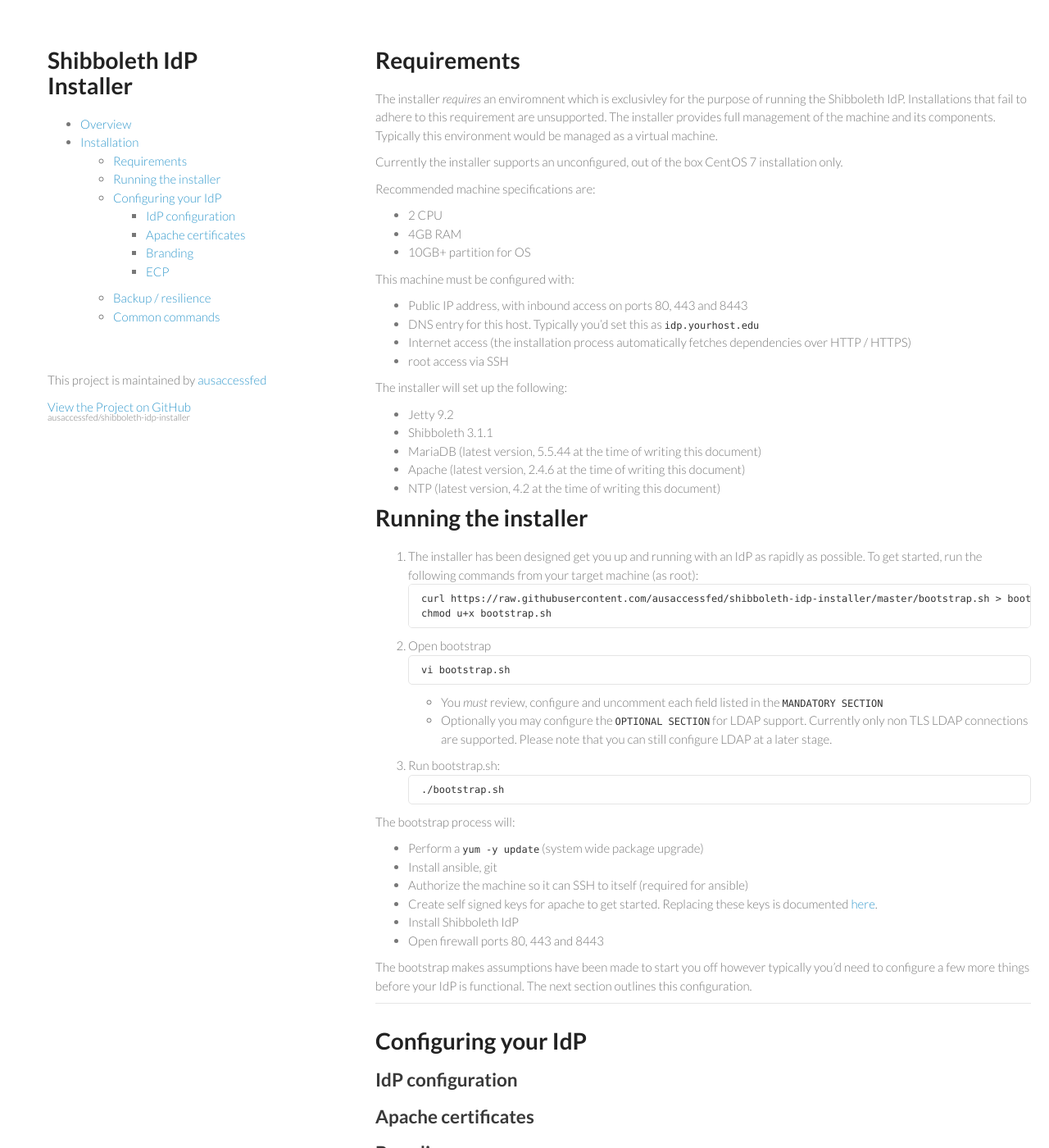
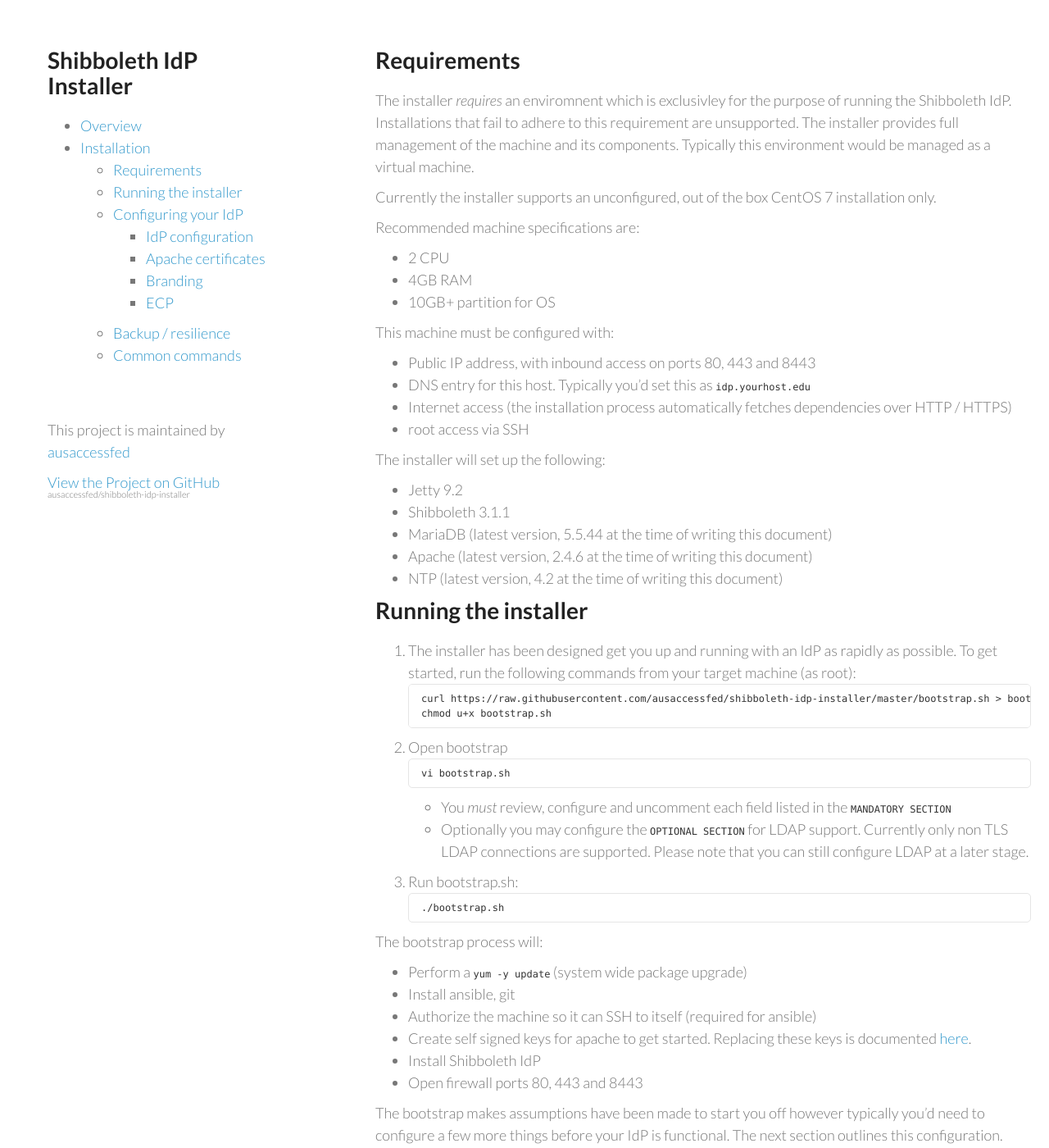
Before and after one commit to ausaccessfed/shibboleth-idp-installer, a Jekyll site: the page built from installation.md, in a window 1280 px wide and 1400 px high. Shown: the whole window at 82% size. Built offline with Jekyll 4.4.1, drawn with Linux system fonts in a browser that asks for light colours; nearby versions of some CDN libraries; Markdown is read by kramdown in place of the engine named in the settings.

Commit message:
Made font slightly bigger

```diff
--- a/stylesheets/styles.css
+++ b/stylesheets/styles.css
@@ -2,7 +2,7 @@
 
 body {
   padding:50px;
-  font:15px/1.5 Lato, "Helvetica Neue", Helvetica, Arial, sans-serif;
+  font:18px/1.5 Lato, "Helvetica Neue", Helvetica, Arial, sans-serif;
   color:#777;
   font-weight:300;
 }
```
